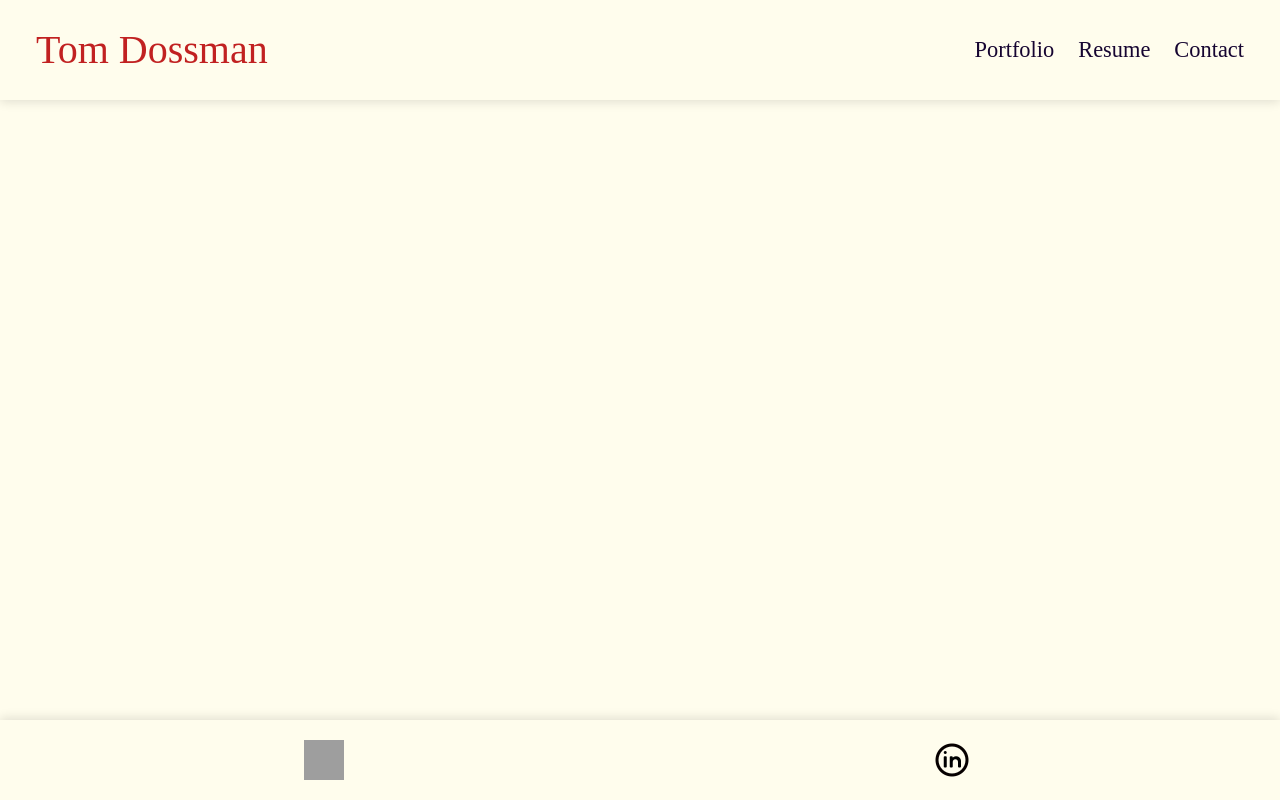
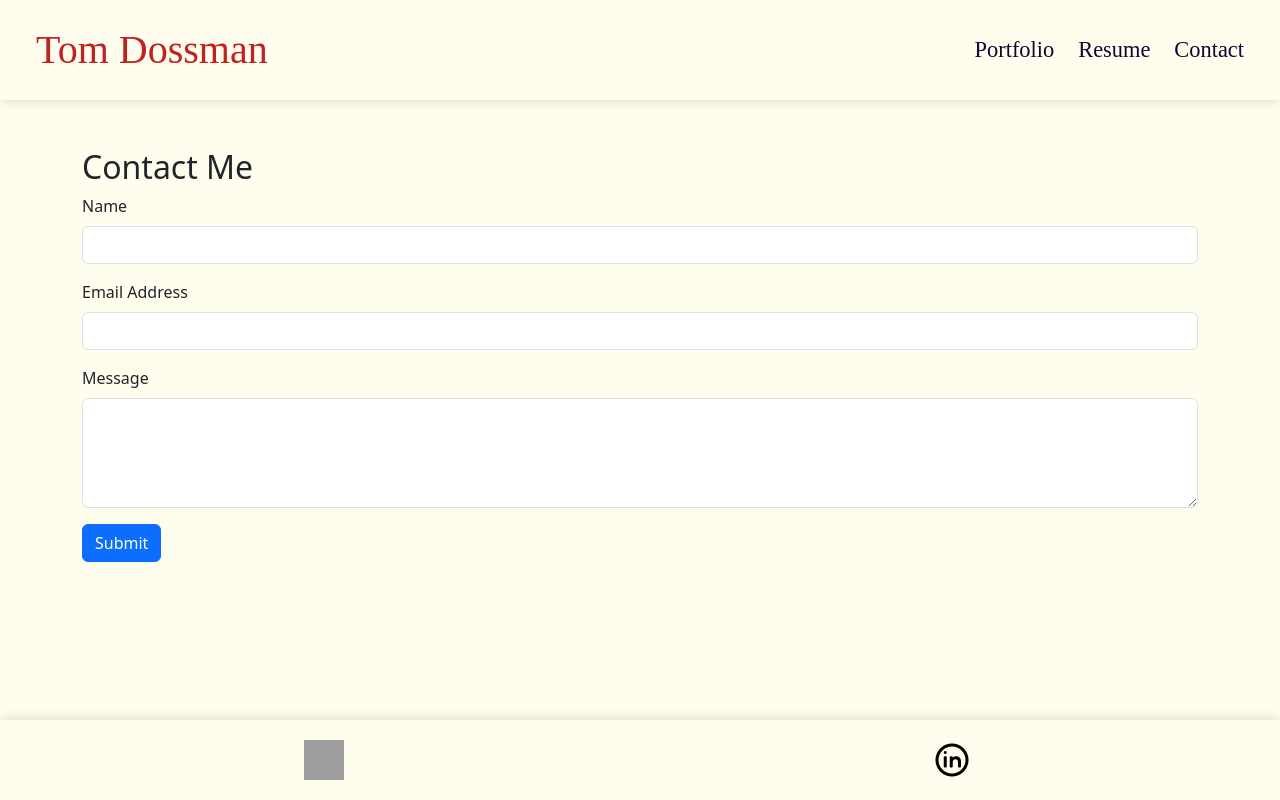
Before and after one commit to Dossman-thomas/Portfolio, a React (Vite) app: page /contact in a window 1280 px wide. Built offline with nearby package versions, Linux system fonts and the light colour scheme; grey boxes are pictures that could not be loaded; a web font is replaced by a local one.

Commit message:
basic contact form component created

```diff
--- a/src/App.jsx
+++ b/src/App.jsx
@@ -5,7 +5,8 @@
 // import AboutMe from './components/AboutMe.jsx'
 // import Project from './components/Project.jsx'
 // import Portfolio from './pages/Portfolio.jsx'
-import Contact from './pages/Contact.jsx'
+// import Contact from './pages/Contact.jsx'
+import ContactForm from './components/ContactForm.jsx'
 
 function App() {
   const [count, setCount] = useState(0)
@@ -14,7 +15,7 @@
 
     <>
       <Header />
-      <Contact />
+      <ContactForm />
       <Footer />
     </>
 
--- /dev/null
+++ b/src/components/ContactForm.jsx
@@ -0,0 +1,70 @@
+import React, { useState } from 'react';
+
+const ContactForm = () => {
+  const [formData, setFormData] = useState({
+    name: '',
+    email: '',
+    message: '',
+  });
+
+  const handleChange = (e) => {
+    const { name, value } = e.target;
+    setFormData((prevData) => ({
+      ...prevData,
+      [name]: value,
+    }));
+  };
+
+  const handleSubmit = (e) => {
+    e.preventDefault();
+    // You can add your form submission logic here
+    console.log('Form submitted:', formData);
+  };
+
+  return (
+    <div className="container mt-5">
+      <h2>Contact Me</h2>
+      <form onSubmit={handleSubmit}>
+        <div className="mb-3">
+          <label htmlFor="name" className="form-label">Name</label>
+          <input
+            type="text"
+            className="form-control"
+            id="name"
+            name="name"
+            value={formData.name}
+            onChange={handleChange}
+            required
+          />
+        </div>
+        <div className="mb-3">
+          <label htmlFor="email" className="form-label">Email Address</label>
+          <input
+            type="email"
+            className="form-control"
+            id="email"
+            name="email"
+            value={formData.email}
+            onChange={handleChange}
+            required
+          />
+        </div>
+        <div className="mb-3">
+          <label htmlFor="message" className="form-label">Message</label>
+          <textarea
+            className="form-control"
+            id="message"
+            name="message"
+            value={formData.message}
+            onChange={handleChange}
+            rows="4"
+            required
+          ></textarea>
+        </div>
+        <button type="submit" className="btn btn-primary">Submit</button>
+      </form>
+    </div>
+  );
+};
+
+export default ContactForm;
```
Also changed, not shown: src/pages/Contact.jsx (line endings or trailing spaces).
